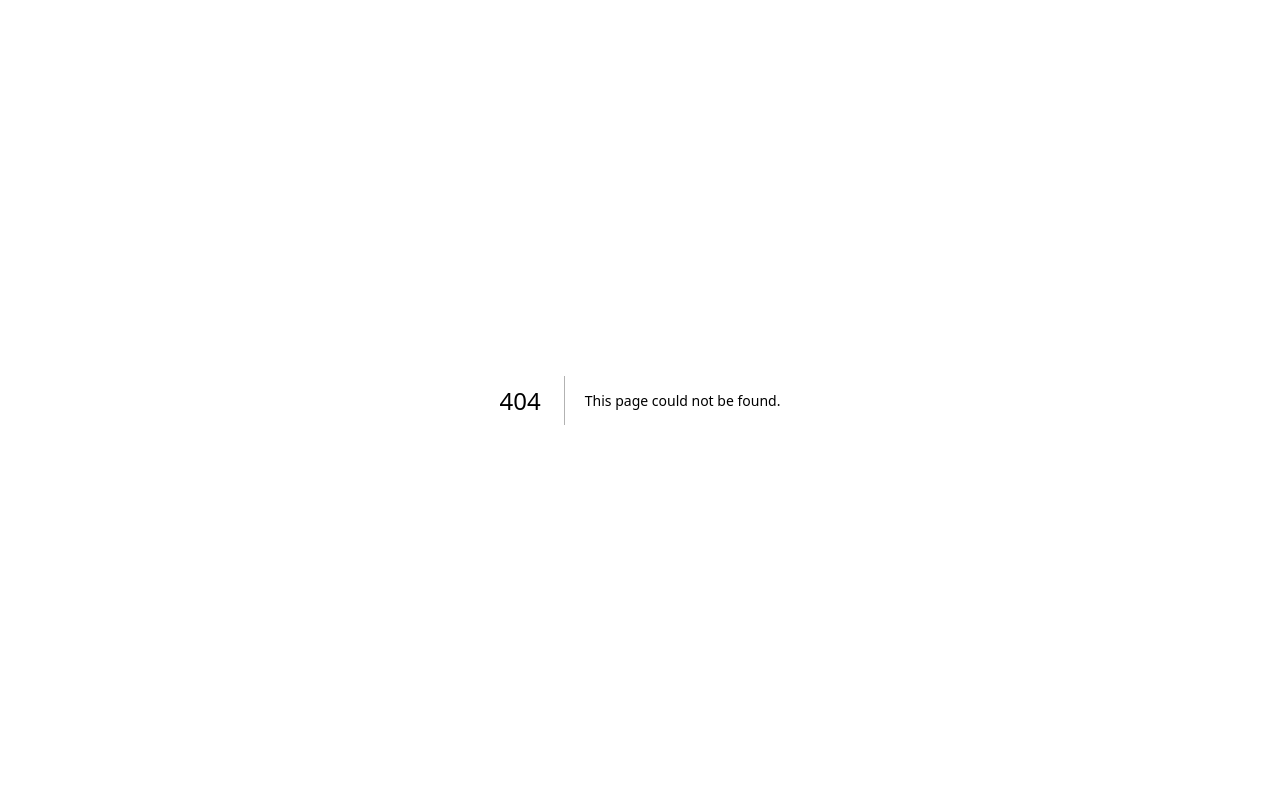
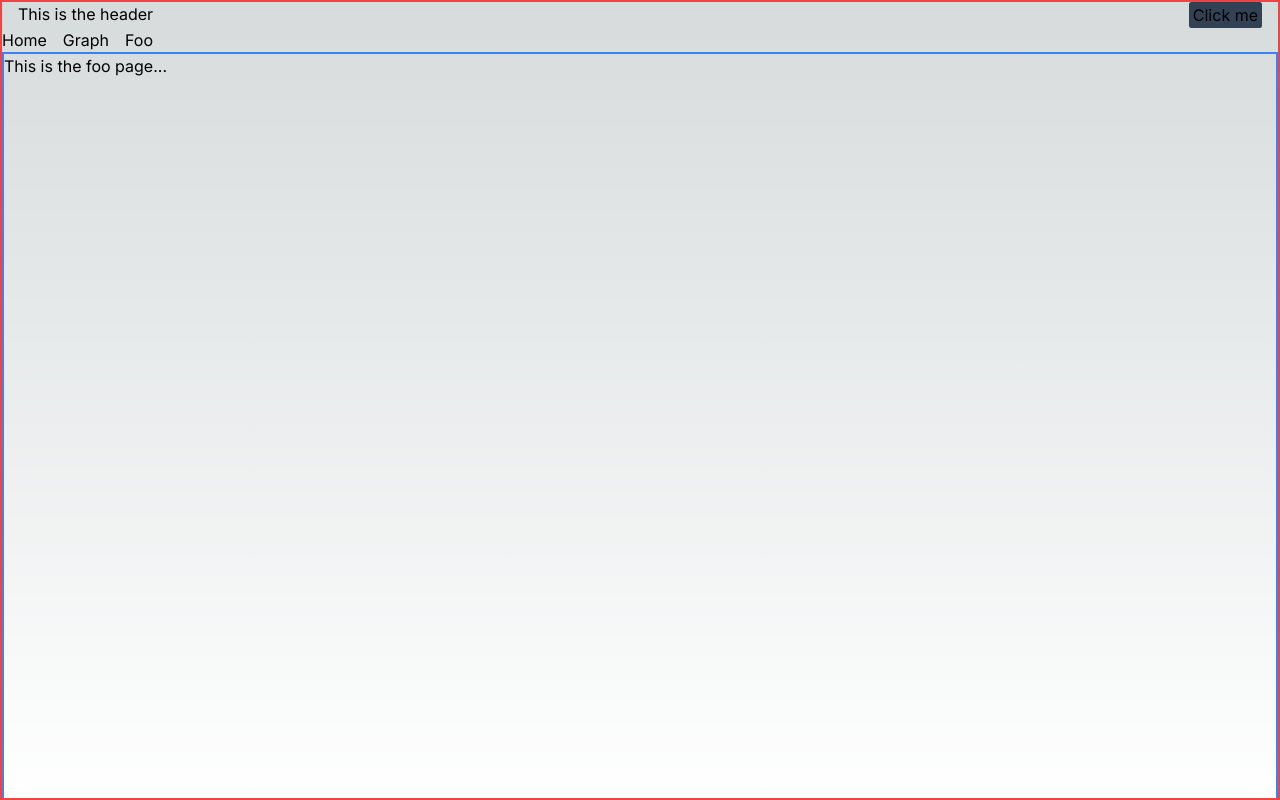
Before and after one commit to bsaranga/nextjs_playground, a Next.js app in the folder first_next/: page /foo in a window 1280 px wide. Before the commit this address had no page. Built offline with nearby package versions, Linux system fonts and the light colour scheme.

Commit message:
chore: Update next.config.mjs and add new components

```diff
--- a/first_next/next.config.mjs
+++ b/first_next/next.config.mjs
@@ -1,4 +1,6 @@
 /** @type {import('next').NextConfig} */
-const nextConfig = {};
+const nextConfig = {
+    reactStrictMode: false,
+};
 
 export default nextConfig;
--- /dev/null
+++ b/first_next/src/app/foo/page.tsx
@@ -0,0 +1,5 @@
+export default function FooPage() {
+    return (
+        <div>This is the foo page...</div>
+    )
+}
--- /dev/null
+++ b/first_next/src/app/foo/template.tsx
@@ -0,0 +1,16 @@
+'use client'
+
+import { useEffect } from "react"
+
+export default function Template({children}: {children: React.ReactNode}) {
+
+    useEffect(() => {
+        console.log('Template rendered...');
+    }, [])
+
+    return (
+        <div className="border-2 border-blue-500 h-full">
+          {children}
+        </div>
+    )
+}
--- /dev/null
+++ b/first_next/src/app/graph/layout.tsx
@@ -0,0 +1,8 @@
+export default function GraphLayout({ children,}: Readonly<{children: React.ReactNode;}>) {
+    console.log('Graph layout rendered...');
+    return (
+        <div className="border-2 border-green-500 h-full">
+          {children}
+        </div>
+    )
+}
--- a/first_next/src/app/graph/page.tsx
+++ b/first_next/src/app/graph/page.tsx
@@ -1,6 +1,13 @@
+'use client'
+import { useEffect } from "react";
 import Counter from "./counter";
 
 export default function Graph() {
+
+    useEffect(() => {
+        console.log('Graph rendered...');
+    }, []);
+
     return <>
         <div className="text-2xl">This is the graph page...</div>
         <Counter />
--- /dev/null
+++ b/first_next/src/app/header.tsx
@@ -0,0 +1,20 @@
+'use client'
+
+import { useEffect } from "react";
+
+export default function Header({foo}: {foo: string}) {
+
+    useEffect(() => {
+        console.log('Header rendered...');
+    }, [])
+
+    function handleClick() {
+        console.log(foo);
+    }
+    return (
+        <div className="flex justify-between px-4">
+            <p>This is the header</p>
+            <button onClick={handleClick} className="bg-slate-700 px-1 py-[1px] rounded-[2.5px]">Click me</button>
+        </div>
+    )
+}
--- a/first_next/src/app/layout.tsx
+++ b/first_next/src/app/layout.tsx
@@ -1,6 +1,8 @@
 import type { Metadata } from "next";
 import { Inter } from "next/font/google";
 import "./globals.css";
+import Header from "./header";
+import Link from "next/link";
 
 const inter = Inter({ subsets: ["latin"] });
 
@@ -10,9 +12,20 @@ export const metadata: Metadata = {
 };
 
 export default function RootLayout({ children,}: Readonly<{children: React.ReactNode;}>) {
+  console.log('Main layout rendered...');
   return (
     <html lang="en">
-      <body className={inter.className}>{children}</body>
+      <body className={inter.className}>
+        <div className="border-2 border-red-500 h-screen overflow-hidden">
+          <Header foo={"hello, mars"} />
+          <div className="flex gap-4">
+            <Link href={'/'}>Home</Link>
+            <Link href={'/graph'}>Graph</Link>
+            <Link href={'/foo'}>Foo</Link>
+          </div>
+          {children}
+        </div>
+      </body>
     </html>
   );
 }
```
